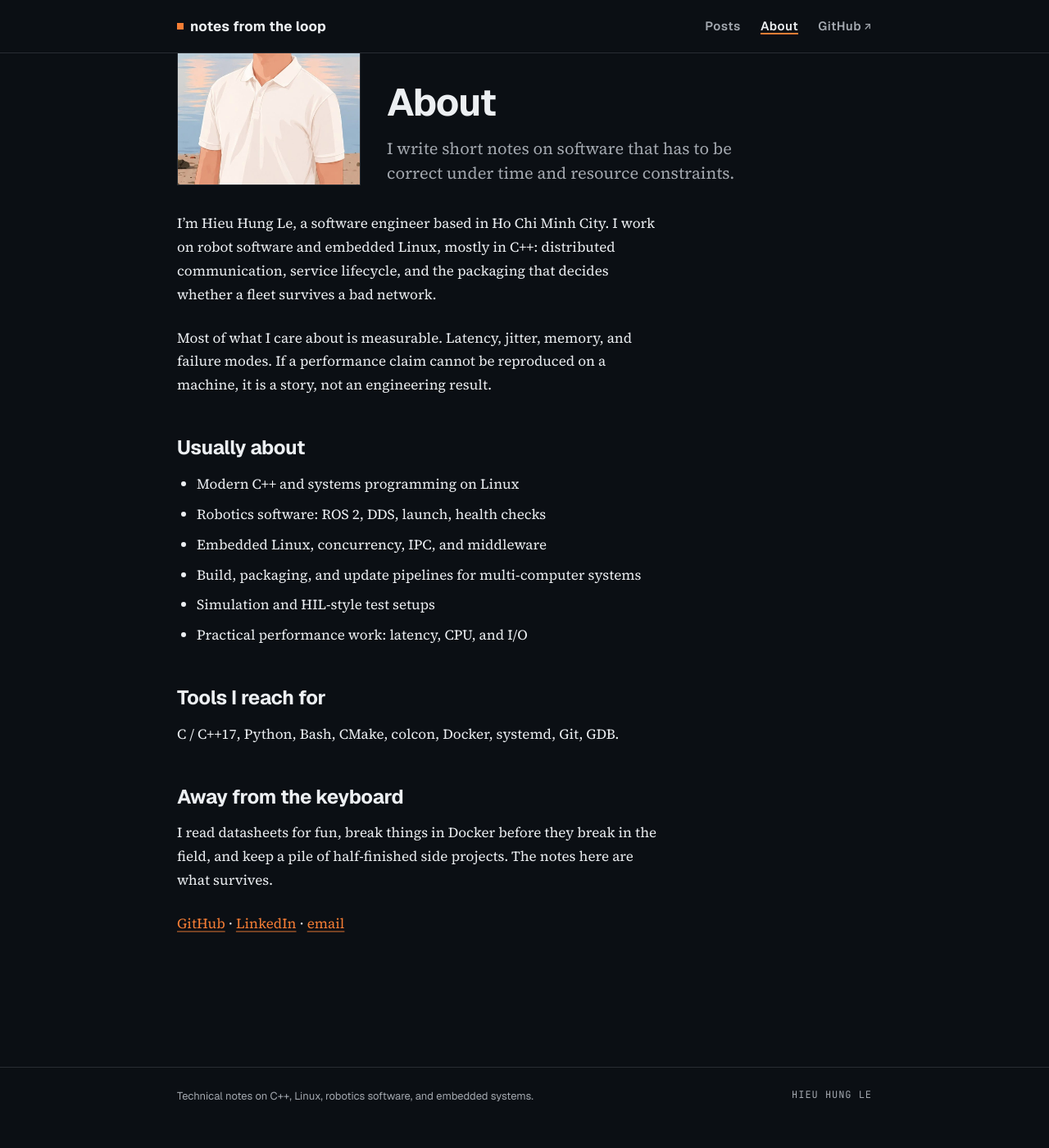
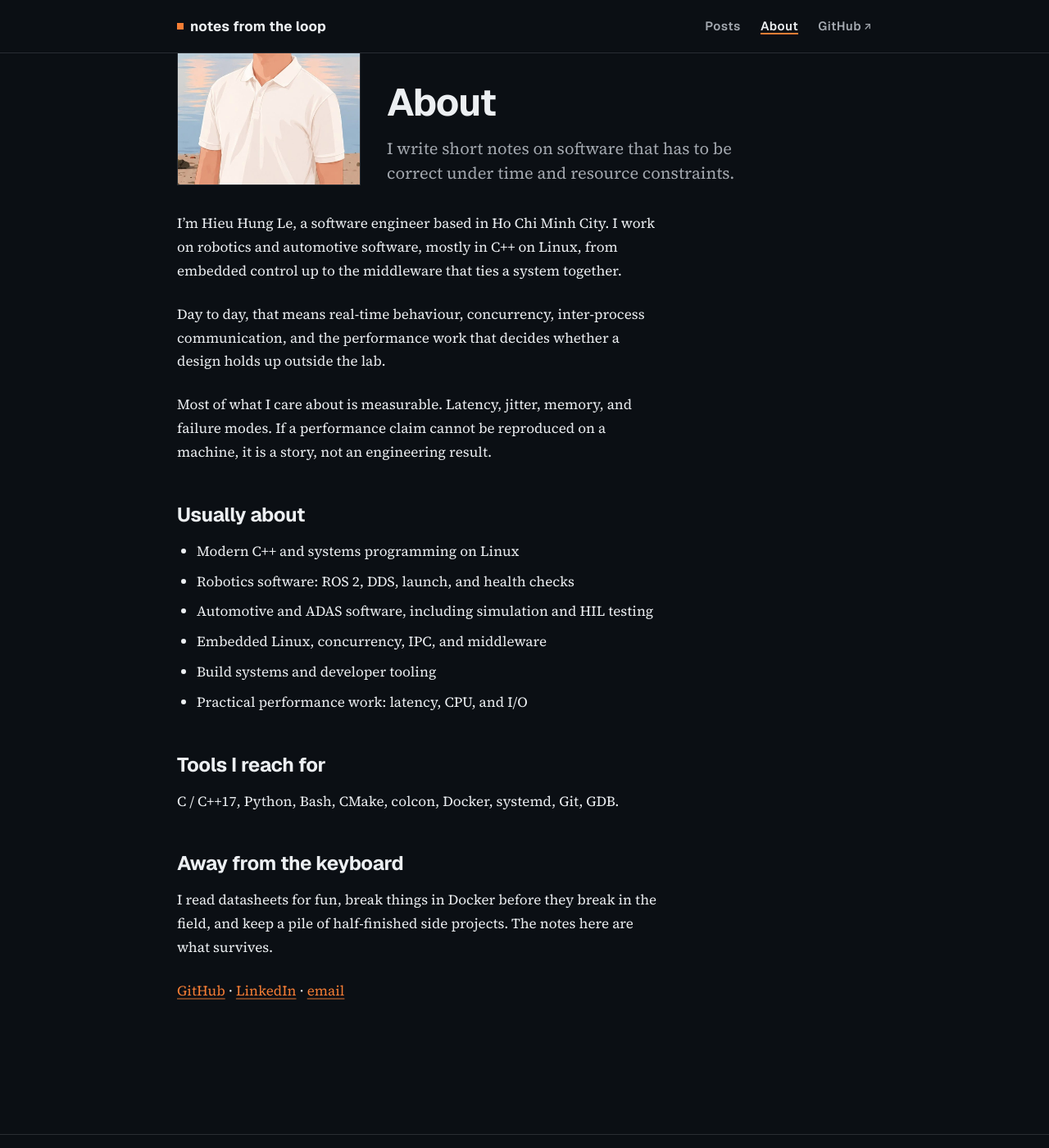
Before and after one commit to lehunghieu1503/lehunghieu1503.github.io, a Jekyll site: the page built from about.md, in a window 1280 px wide and 1400 px high, scrolled down 191 px. Shown: the whole window at 82% size. Built offline with Jekyll 4.4.1, drawn with Linux system fonts in a browser that asks for light colours; before the commit the page ends 1562 px from its top, so only the background shows below that; some of the changed text lies outside the part shown.

Commit message:
Broaden the personal intro to robotics and automotive
Rewrite the home and About intros around broad domains instead of
narrow mechanisms, add an automotive and ADAS topic, and widen the site
description to match.

```diff
--- a/_config.yml
+++ b/_config.yml
@@ -1,5 +1,5 @@
 title: notes from the loop
-description: Technical notes on C++, Linux, robotics software, and embedded systems.
+description: Technical notes on C++, Linux, robotics, automotive, and embedded systems.
 author: Hieu Hung Le
 url: "https://lehunghieu1503.github.io"
 baseurl: ""
--- a/_layouts/home.html
+++ b/_layouts/home.html
@@ -70,10 +70,10 @@ layout: default
     </div>
     <div>
       <h2 class="about__title" id="about-title">About</h2>
-      <p class="about__text">I'm Hieu Hung Le, a software engineer in Ho Chi Minh City. I work on robot software and embedded Linux, mostly in C++.</p>
+      <p class="about__text">I'm Hieu Hung Le, a software engineer in Ho Chi Minh City. I build software for robots and vehicles, mostly in C++ on Linux.</p>
     </div>
     <div>
-      <p class="about__text">Most of my work is C++ on Linux: concurrency, inter-process communication, and shipping updates that install cleanly and roll back when they do not.</p>
+      <p class="about__text">Most of my work sits close to the system: real-time behaviour, concurrency, and communication between components under tight latency and resource budgets.</p>
       <a class="about__link" href="{{ '/about/' | relative_url }}">More about me</a>
     </div>
   </div>
--- a/about.md
+++ b/about.md
@@ -7,17 +7,19 @@ image_alt: Portrait of Hieu Hung Le
 lead: I write short notes on software that has to be correct under time and resource constraints.
 ---
 
-I'm Hieu Hung Le, a software engineer based in Ho Chi Minh City. I work on robot software and embedded Linux, mostly in C++: distributed communication, service lifecycle, and the packaging that decides whether a fleet survives a bad network.
+I'm Hieu Hung Le, a software engineer based in Ho Chi Minh City. I work on robotics and automotive software, mostly in C++ on Linux, from embedded control up to the middleware that ties a system together.
+
+Day to day, that means real-time behaviour, concurrency, inter-process communication, and the performance work that decides whether a design holds up outside the lab.
 
 Most of what I care about is measurable. Latency, jitter, memory, and failure modes. If a performance claim cannot be reproduced on a machine, it is a story, not an engineering result.
 
 ## Usually about
 
 - Modern C++ and systems programming on Linux
-- Robotics software: ROS 2, DDS, launch, health checks
+- Robotics software: ROS 2, DDS, launch, and health checks
+- Automotive and ADAS software, including simulation and HIL testing
 - Embedded Linux, concurrency, IPC, and middleware
-- Build, packaging, and update pipelines for multi-computer systems
-- Simulation and HIL-style test setups
+- Build systems and developer tooling
 - Practical performance work: latency, CPU, and I/O
 
 ## Tools I reach for
```
